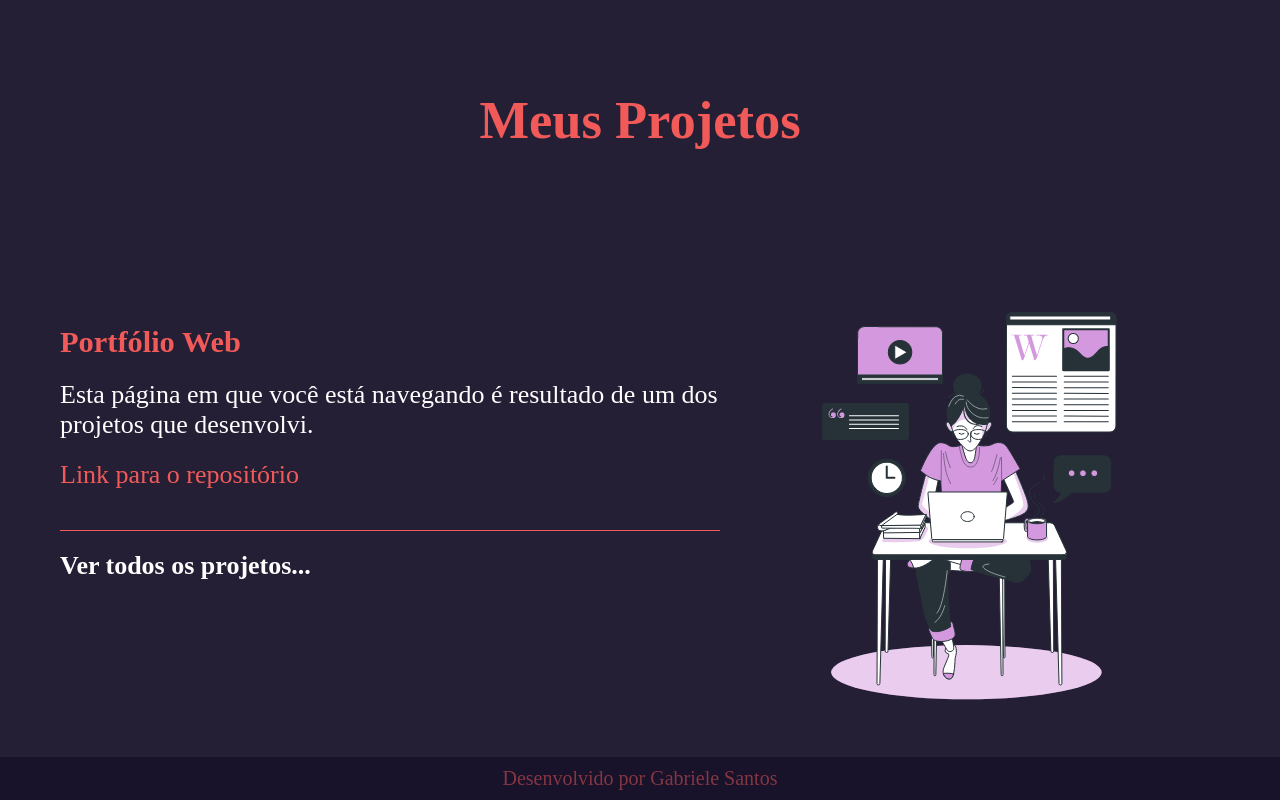
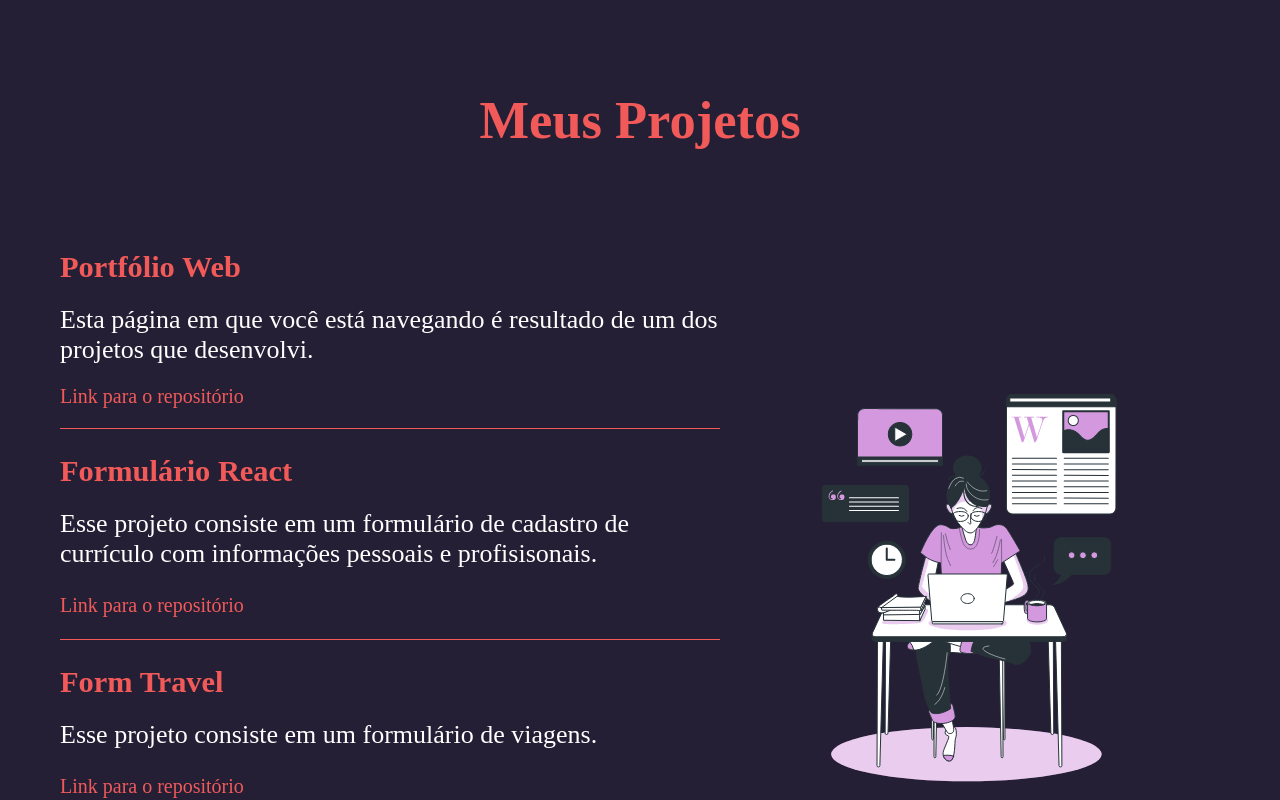
Before and after one commit to gabriele-santos/dev, a React (Create React App) app: page / in a window 1280 px wide. Both pictures are taken after a click on the element "Ver todos os projetos...". Shown: the part 1942-2742 px from the top of the page. Built offline with nearby package versions, Linux system fonts and the light colour scheme; a web font is replaced by a local one.

Commit message:
Adicionando mais projetos

```diff
--- a/src/components/forMain/Projects/MyProjects.jsx
+++ b/src/components/forMain/Projects/MyProjects.jsx
@@ -1,7 +1,11 @@
+import { useState } from "react";
 import "./myProjects.css";
 import imageProjects from "./projects.gif";
 
 function MyProjects() {
+
+  const [showListProjects, setShowListProjects] = useState(false);
+
   return (
     <section className="projects">
       <div className="centered-title-projects">
@@ -11,9 +15,28 @@ function MyProjects() {
         <div className="paragraph-project">
           <h3 className="text-projects" href="link">Portfólio Web</h3>
           <p className="text-projects">Esta página em que você está navegando é resultado de um dos projetos que desenvolvi.</p>
-          <a id="link-portfolio" className="text-projects" href="link">Link para o repositório</a>
+          <a id="link-portfolio" className="text-projects" href="https://github.com/gabriele-santos/dev" target="_blank">Link para o repositório
+          </a>
           <hr />
-          <h4 className="all-projects">Ver todos os projetos...</h4>
+          {showListProjects === false && (<h4 className="all-projects" onClick={() => setShowListProjects(true)}>Ver todos os projetos...</h4>)}
+        {showListProjects && (
+          <div className="list-projects">
+            <div>
+              <h3 className="text-projects" href="link">Formulário React</h3>
+              <p className="text-projects">Esse projeto consiste em um formulário de cadastro de currículo com informações pessoais e profisisonais.</p>
+              <a id="link-portfolio" className="text-projects" href="https://github.com/gabriele-santos/Formulario-React" target="_blank">Link para o repositório
+              </a>
+              <hr />
+            </div>
+            <div className="list-projects">
+              <h3 className="text-projects" href="link">Form Travel</h3>
+              <p className="text-projects">Esse projeto consiste em um formulário de viagens.</p>
+              <a id="link-portfolio" className="text-projects" href="https://github.com/gabriele-santos/Form_Travel" target="_blank">Link para o repositório
+              </a>
+              <hr />
+            </div>
+          </div>
+        )}
         </div>
         <div className="flex-text-image image-projects">
           <img src={imageProjects} alt="developing my projects" />
--- a/src/components/forMain/Projects/myProjects.css
+++ b/src/components/forMain/Projects/myProjects.css
@@ -36,6 +36,12 @@
 #link-portfolio {
     text-decoration: none;
     color: #F15A59;
+    margin-bottom: 0;
+    font-size: 20px;
+}
+
+#link-portfolio:hover {
+    font-size: 25px;
 }
 
 .text-projects {
@@ -51,6 +57,9 @@ hr {
 
 
 .all-projects {
-    margin-top: 20px;
     cursor: pointer;
 }
+
+.all-projects, .list-projects {
+    margin-top: 25px;
+}
```
